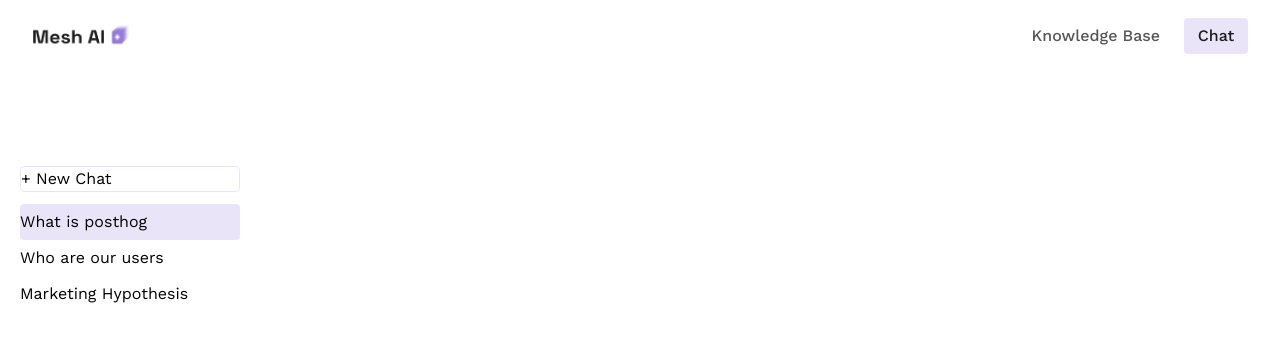
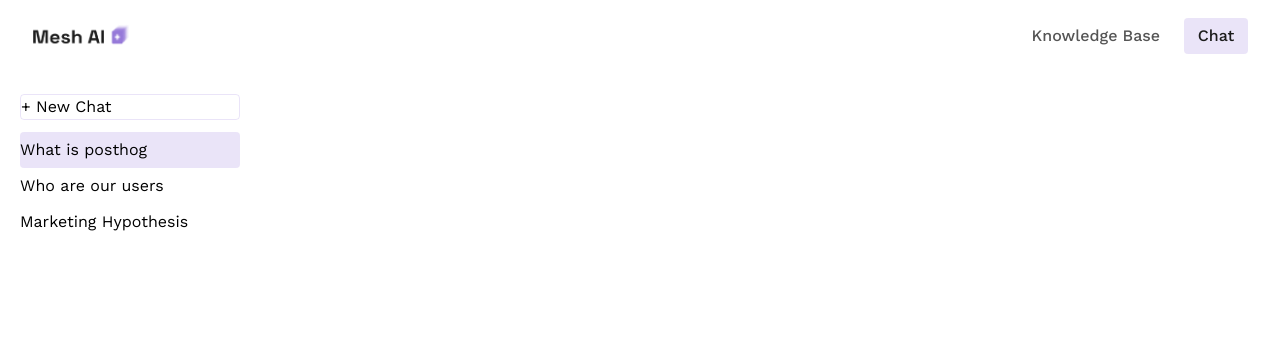
Before and after one commit to LF808mlb/ai-se_project_mesh-ai, a React (Vite) app in the folder client/: page /chat in a window 1280 px wide. Shown: the top 342 px of the page. Built offline with nearby package versions, Linux system fonts and the light colour scheme.

Commit message:
git comit -m "chat css style2"

```diff
--- a/client/src/components/AppLayout/AppLayout.css
+++ b/client/src/components/AppLayout/AppLayout.css
@@ -4,5 +4,6 @@
 }
 
 .app-layout__main {
+  position: relative;
   min-height: calc(100vh - 72px);
 }
--- a/client/src/pages/Chat/Chat.css
+++ b/client/src/pages/Chat/Chat.css
@@ -1,11 +1,10 @@
 .chat {
-  position: relative;
   min-height: 100vh;
 }
 
 .chat__sidebar {
   position: absolute;
-  top: calc(72px + 22px);
+  top: 22px;
   left: 20px;
   width: 220px;
   height: 156px;
```
